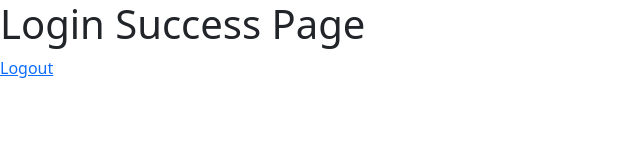
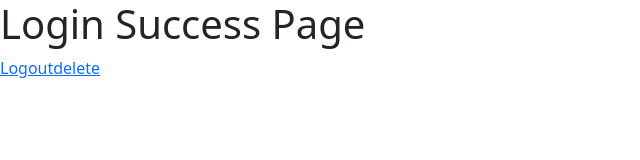
Before and after one commit to sudheerachl/frontend-project, a React (Vite) app: page /#/profile-doctor in a window 1280 px wide. Shown: the top 160 px of the page, without its empty margins (0-640 px from the left). Built offline with nearby package versions, Linux system fonts and the light colour scheme.

Commit message:
Update doc-profile.jsx

```diff
--- a/src/doctor/doc-profile.jsx
+++ b/src/doctor/doc-profile.jsx
@@ -6,6 +6,7 @@ const Successdoctor = () => {
     <div >
         <h1>Login Success Page</h1>
         <Link to='/Homepage'>Logout</Link>
+        <Link to='/delete-doctor'>delete</Link>
     </div>
   )
 }
```
